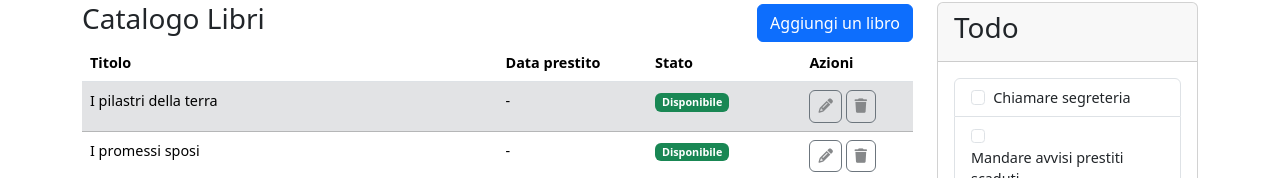
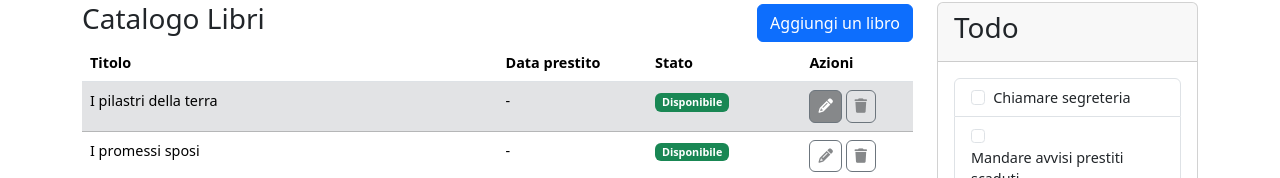
Before and after one commit to marcogulino-mg/html-css-bootstrap-dashboard, a plain HTML site: page index.html in a window 1280 px wide. In both pictures the pointer is over the icon 825 px from the left and 220 px from the top of the page. Shown: the part 114-292 px from the top of the page. Drawn offline with nearby package versions, Linux system fonts and the light colour scheme.

Commit message:
[feat] add hover effects on fa-pencil and fa-trash

```diff
--- a/css/style.css
+++ b/css/style.css
@@ -40,6 +40,12 @@ input::placeholder {
   cursor: pointer;
 }
 
+.fa-pencil:hover,
+.fa-trash:hover {
+  color: rgb(255, 255, 255);
+  background-color: rgb(134, 136, 138);
+}
+
 /* ACCORDION */
 .accordion-item {
   border: none;
```
